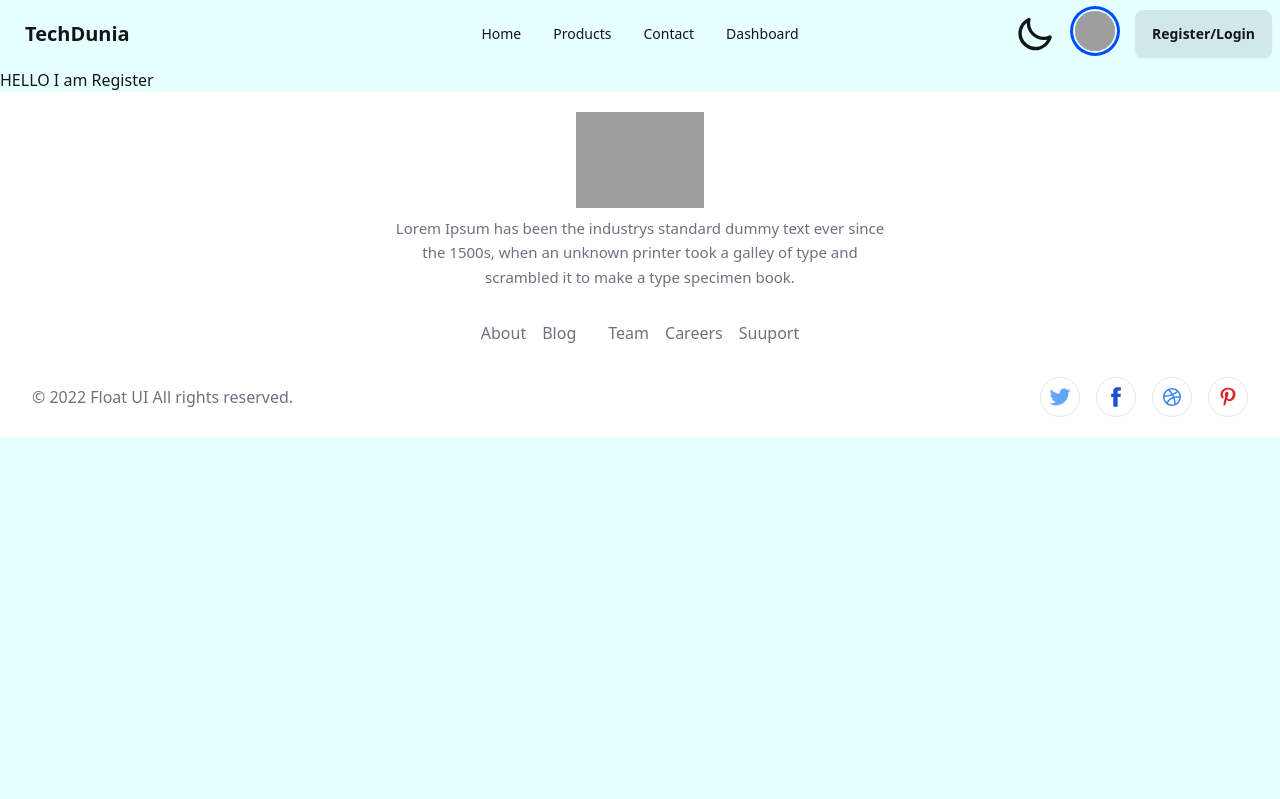
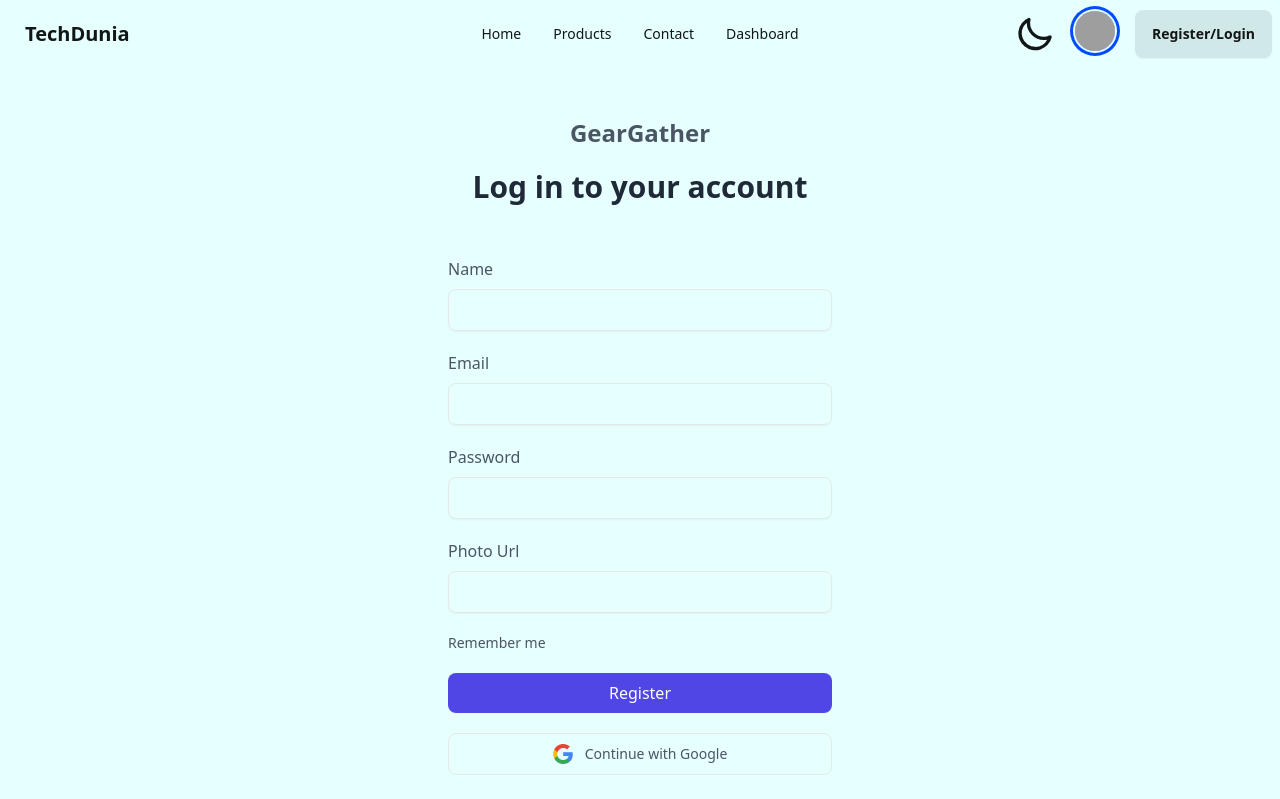
Before and after one commit to Forhad96/Gear-gather12-client, a React (Vite) app: page /register in a window 1280 px wide. Shown: the top 799 px of the page. Built offline with nearby package versions, Linux system fonts and the light colour scheme; no server answers; grey boxes are pictures that could not be loaded.

Commit message:
create register user page and routes

```diff
--- a/src/pages/Register/Register.jsx
+++ b/src/pages/Register/Register.jsx
@@ -1,8 +1,85 @@
+import { Link } from "react-router-dom";
+import SocialLogin from "../../shared/SocialLogin/SocialLogin";
+import Logo from "../../shared/Logo/Logo";
+
 const Register = () => {
-    return (
-        <div>
-            <p>HELLO I am Register</p>
+  const handleRegister = (e) => {
+    e.preventDefault();
+  };
+  return (
+    <main className="w-full h-screen flex flex-col items-center justify-center px-4">
+      <div className="max-w-sm w-full text-gray-600 space-y-5">
+        <div className="text-center pb-8">
+          <Logo></Logo>
+          <div className="mt-5">
+            <h3 className="text-gray-800 text-2xl font-bold sm:text-3xl">
+              Log in to your account
+            </h3>
+          </div>
         </div>
-    );
+        <form onSubmit={() => handleRegister} className="space-y-5">
+          <div>
+            <label className="font-medium">Name</label>
+            <input
+              type="text"
+              name="name"
+              required
+              className="w-full mt-2 px-3 py-2 text-gray-500 bg-transparent outline-none border focus:border-indigo-600 shadow-sm rounded-lg"
+            />
+          </div>
+          <div>
+            <label className="font-medium">Email</label>
+            <input
+              type="email"
+              name="email"
+              required
+              className="w-full mt-2 px-3 py-2 text-gray-500 bg-transparent outline-none border focus:border-indigo-600 shadow-sm rounded-lg"
+            />
+          </div>
+          <div>
+            <label className="font-medium">Password</label>
+            <input
+              type="password"
+              name="password"
+              required
+              className="w-full mt-2 px-3 py-2 text-gray-500 bg-transparent outline-none border focus:border-indigo-600 shadow-sm rounded-lg"
+            />
+          </div>
+          <div>
+            <label className="font-medium">Photo Url</label>
+            <input
+              type="text"
+              name="photo"
+              required
+              className="w-full mt-2 px-3 py-2 text-gray-500 bg-transparent outline-none border focus:border-indigo-600 shadow-sm rounded-lg"
+            />
+          </div>
+          <div className="flex items-center justify-between text-sm">
+            <div className="flex items-center gap-x-3">
+              <input
+                type="checkbox"
+                id="remember-me-checkbox"
+                className="checkbox-item peer hidden"
+              />
+              <span>Remember me</span>
+            </div>
+          </div>
+          <button className="w-full px-4 py-2 text-white font-medium bg-indigo-600 hover:bg-indigo-500 active:bg-indigo-600 rounded-lg duration-150">
+            Register
+          </button>
+        </form>
+        <SocialLogin></SocialLogin>
+        <p className="text-center">
+          Already have an account?{" "}
+          <Link
+            to="/register"
+            className="font-medium text-indigo-600 hover:text-indigo-500"
+          >
+            Login
+          </Link>
+        </p>
+      </div>
+    </main>
+  );
 };
 export default Register;
```
Also changed, not shown: src/__Todo.txt.
